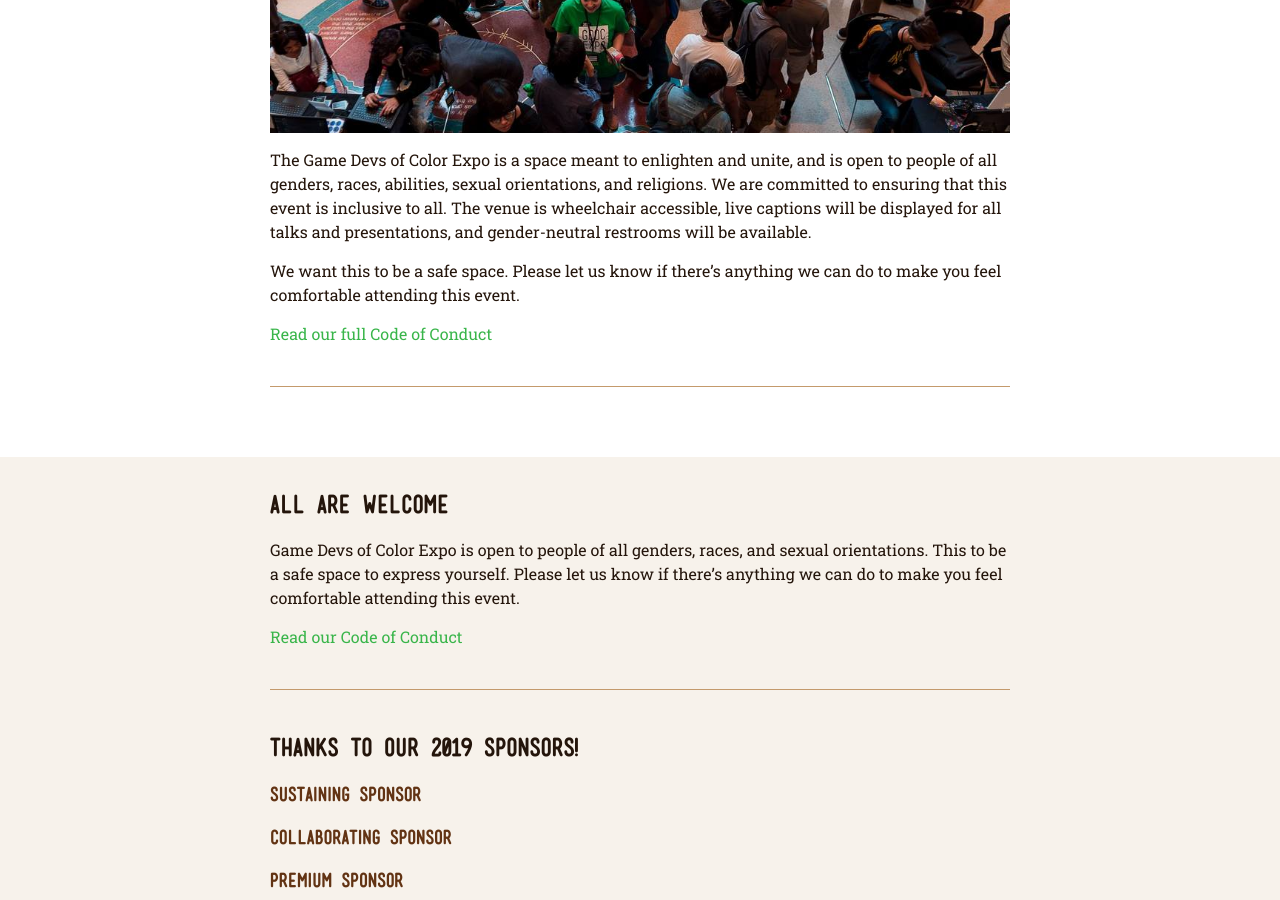
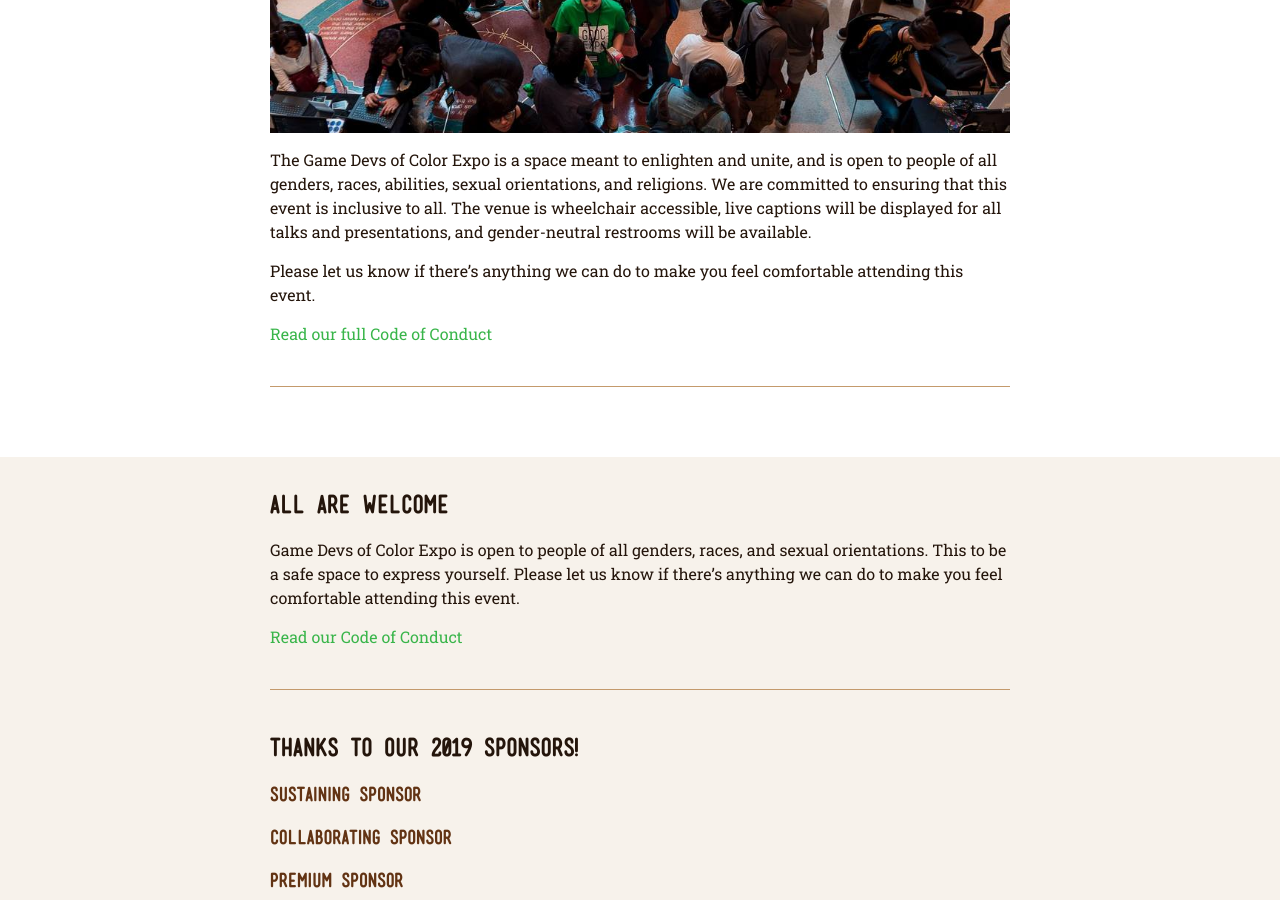
Before and after one commit to BrooklynGamery/gdocexpo, a Jekyll site: the page built from index-content.markdown, in a window 1280 px wide and 900 px high, scrolled down 2560 px. Built offline with Jekyll 4.4.1, drawn with Linux system fonts in a browser that asks for light colours; our own code applies the rules of GitHub Pages for plain Markdown files; some of the changed text lies outside the part shown.

Commit message:
fixed errors

```diff
--- a/_includes/footer.html
+++ b/_includes/footer.html
@@ -162,97 +162,6 @@
 
     <h2>Event Organizers</h2>
     <p>The 2019 Game Devs of Color Expo is produced by a diverse team of game creators and enthusiasts. We believe that games are for everyone and that the only path forward is to actively work to enable more games to be created by people of diverse backgrounds and get those games played by more people.</p>
-<!--
-	<p>
-  <div clas="organizers-container">
-    <div clas="organizer-container col-container">
-      <div class="col-3"></div>
-      <div class="col-3"></div>
-      <div class="col-3"></div>
-    </div>
-  </div>
-  <div class="col-container">
-      <div class="col-3">
-        <p><img src="/assets/images/speakers/2019/chris_algoo.jpg"/></p>
-      </div>
-      <div class="col-3" style="padding-top: 30px;padding-bottom: 30px;">
-          <h2>Chris Algoo </h2>
-      </div>
-      <div class="col-3" style="padding-top: 30px;padding-bottom: 30px;font-size: 1.17em;font-weight: bold;">
-          <a href="https://twitter.com/ChrisAlgoo">@ChrisAlgoo</a>
-          <a href="http://ChrisAlgoo.com">ChrisAlgoo.com</a>
-      </div>
-    </div>
-    <br/>
-    <div class="col-container">
-        <div class="col-3">
-          <p><img src="/assets/images/speakers/2019/shawn_allen.jpg"/></p>
-        </div>
-        <div class="col-3" style="padding-top: 30px;padding-bottom: 30px;">
-            <h2>Shawn Allen </h2>
-        </div>
-        <div class="col-3" style="padding-top: 30px;padding-bottom: 30px;font-size: 1.17em;font-weight: bold;">
-            <a href="https://twitter.com/aNuChallenger">@aNuChallenger</a>
-            <a href="http://Nuchallenger.com">Nuchallenger.com</a>
-        </div>
-      </div>
-      <br/>
-      <div class="col-container">
-          <div class="col-3">
-            <p><img src="/assets/images/speakers/2019/brian_carr.png"/></p>
-          </div>
-          <div class="col-3" style="padding-top: 30px;padding-bottom: 30px;">
-              <h2>Brian Carr</h2>
-          </div>
-          <div class="col-3" style="padding-top: 30px;padding-bottom: 30px;font-size: 1.17em;font-weight: bold;">
-              <a href="https://twitter.com/t3amBrian">@t3amBrian</a>
-              <a href="http://briancarr.com">briancarr.com</a>
-          </div>
-      </div>
-      <br/>
-      <div class="col-container">
-          <div class="col-3">
-            <p><img src="/assets/images/speakers/2019/brian_s_chung.jpg"/></p>
-          </div>
-          <div class="col-3" style="padding-top: 30px;padding-bottom: 30px;">
-              <h2>Brian S. Chung</h2>
-          </div>
-          <div class="col-3" style="padding-top: 30px;padding-bottom: 30px;font-size: 1.17em;font-weight: bold;">
-              <a href="https://twitter.com/BrianSChung">@BrianSChung</a>
-              <a href="https://www.thesheepsmeow.com">thesheepsmeow.com</a>
-          </div>
-	  </div>
-      <br/>
-          <div class="col-container">
-              <div class="col-3">
-                <p><img src="/assets/images/speakers/2019/gj_lee.jpg"/></p>
-              </div>
-              <div class="col-3" style="padding-top: 30px;padding-bottom: 30px;">
-                  <h2>GJ Lee</h2>
-              </div>
-              <div class="col-3" style="padding-top: 30px;padding-bottom: 30px;font-size: 1.17em;font-weight: bold;">
-                  <a href="https://twitter.com/whereisgj">@whereisgj</a>
-                  <a href="https://www.thesheepsmeow.com">thesheepsmeow.com</a>
-              </div>
-          </div>
-          <br/>
-        <div class="col-container">
-            <div class="col-3">
-              <p><img src="/assets/images/speakers/2019/catt_small.jpg"/></p>
-            </div>
-            <div class="col-3" style="padding-top: 30px;padding-bottom: 30px;">
-                <h2>Catt Small</h2>
-            </div>
-            <div class="col-3" style="padding-top: 30px;padding-bottom: 30px;font-size: 1.17em;font-weight: bold;">
-                <a href="https://twitter.com/cattsmall">@cattsmall</a>
-                <a href="https://cattsmall.com/">cattsmall.com</a>
-            </div>
-          </div>
-		  <br/>
-
-		<p>Very special thanks to the many contributors and volunteers who work on bringing the expo to life before, during, and after the day of the event.</p>
-	</p>
--->
 
 <ul class="col-container sponsors-container">
 <li class="col-3">
@@ -318,7 +227,7 @@
     <hr>
 
     <h2>Press inquiries</h2>
-    <p>Here is our [2019 press kit.](https://twitter.com/GDoCExpo) </p>
+    <p>Here is our [2019 press kit.](https://docs.google.com/document/d/1NZmFwCAOU9Ep4sQQaXfZjRRXJBLa7ne9koqfXR6UhhI/edit?usp=sharing) </p>
     <p>All requests can be sent to gdocexpo@gmail.com. Professional photography and videography is prohibited on-site without consent from The GDoCE Organization Team and the attendees being recorded.</p>
 
      <hr>
--- a/index-content.markdown
+++ b/index-content.markdown
@@ -56,8 +56,7 @@
 
 The Game Devs of Color Expo is a space meant to enlighten and unite, and is open to people of all genders, races, abilities, sexual orientations, and religions. We are committed to ensuring that this event is inclusive to all. The venue is wheelchair accessible, live captions will be displayed for all talks and presentations, and gender-neutral restrooms will be available.
 
-We want this to be a safe space. Please let us know if there’s anything we can do to make you feel comfortable attending this event.
-
+Please let us know if there’s anything we can do to make you feel comfortable attending this event.
 
 [Read our full Code of Conduct](/codeofconduct)
 
```
